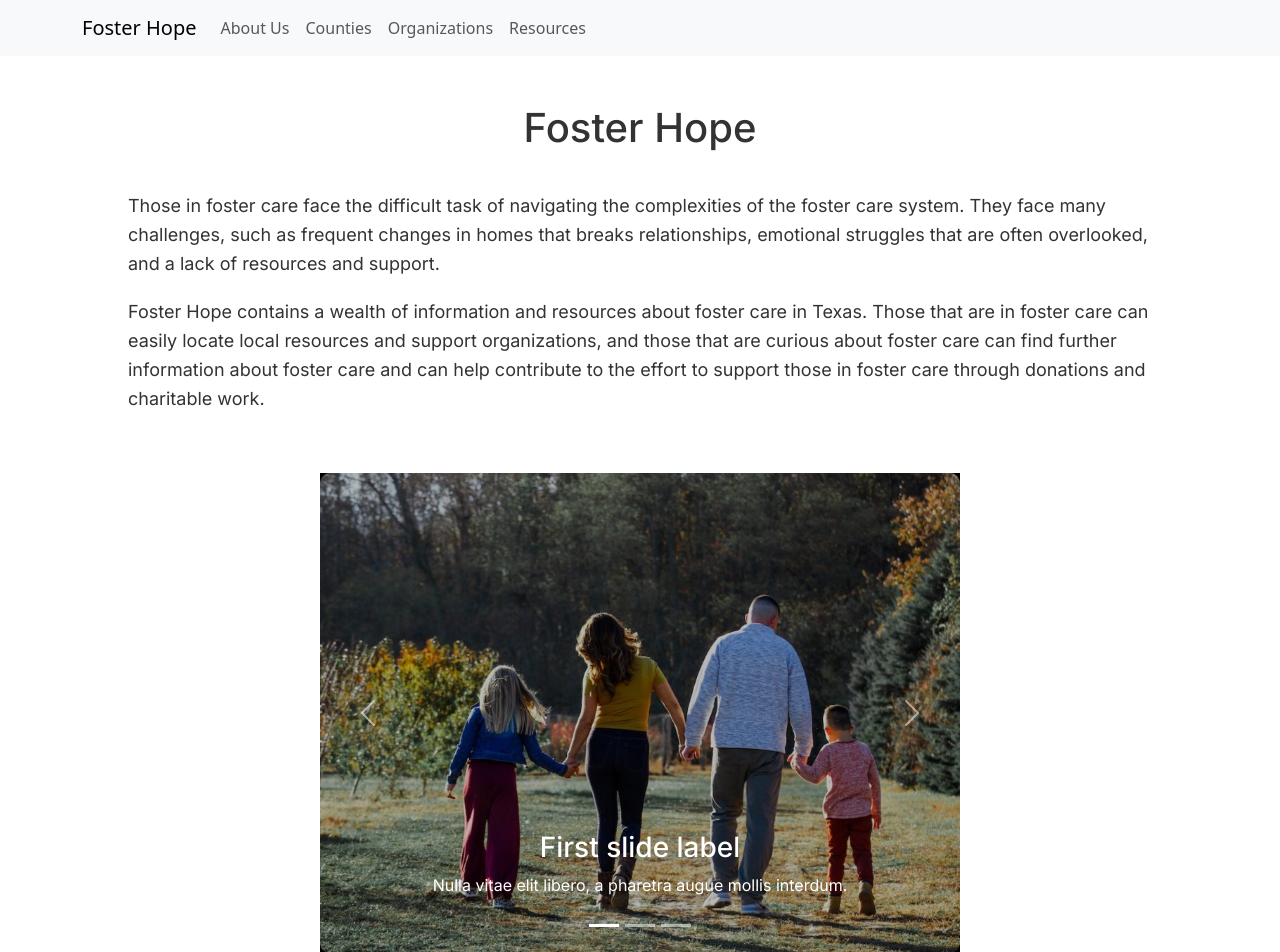
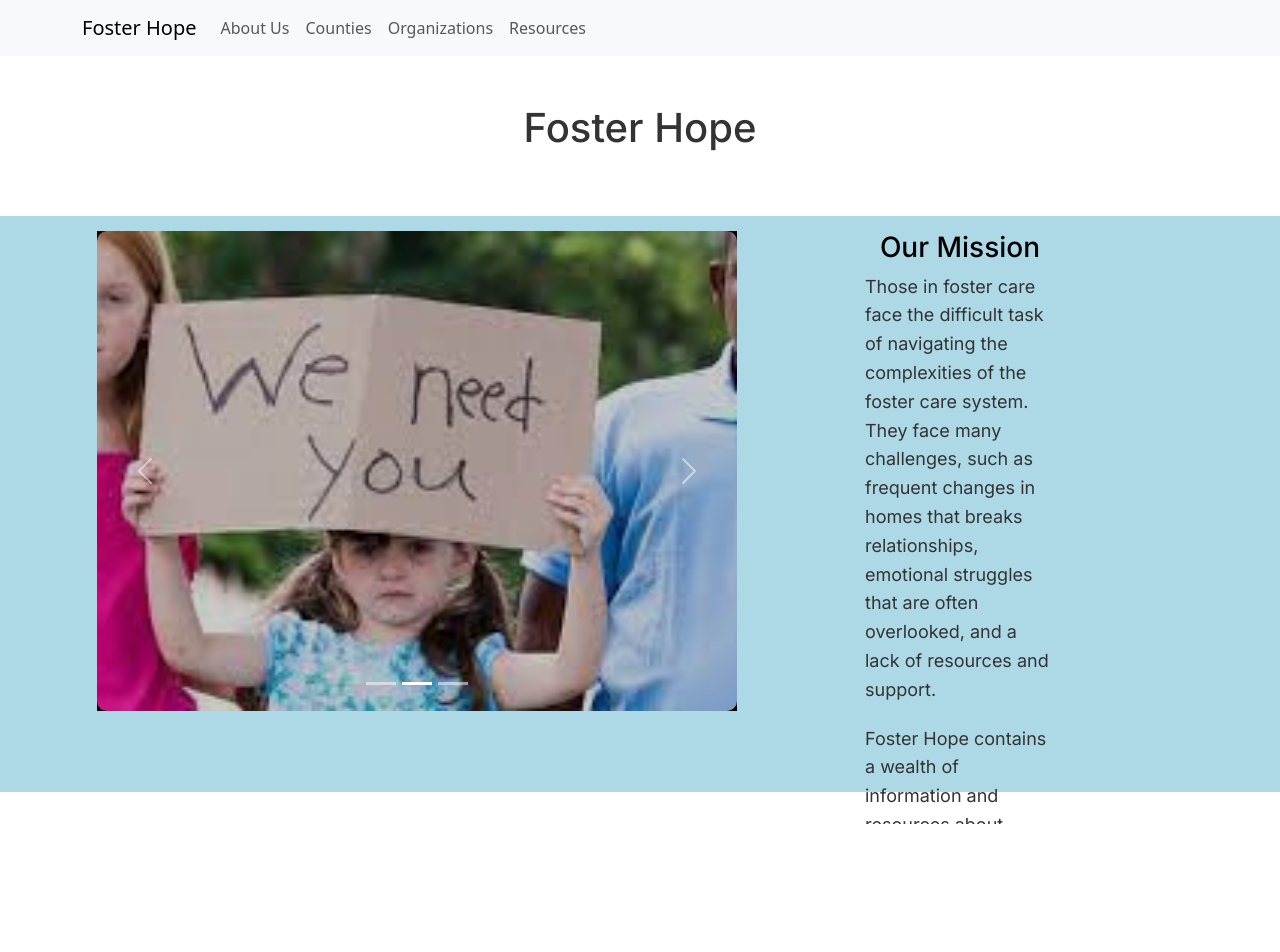
Before and after one commit to MaadhavK/foster-hope-2024, a Next.js app in the folder front-end/: page / in a window 1280 px wide. Shown: the top 952 px of the page. After the commit the page ends 824 px from the top, so only its background shows below. Built offline with nearby package versions, Linux system fonts and the light colour scheme.

Commit message:
Styled the splash page a bit

```diff
--- a/front-end/src/app/components/carousel.js
+++ b/front-end/src/app/components/carousel.js
@@ -9,12 +9,8 @@ function HomeCarousel() {
   ];
   const CarouselItems = (images) => {
     return images.map((img, idx) => (
-          <Carousel.Item key = {idx} interval={1000} style={{width:"100%", height:"30rem", background: "rgba(0,0,0.5)"}}>
+          <Carousel.Item key = {idx} interval={3000} style={{width:"100%", height:"30rem", background: "rgba(0,0,0.5)"}}>
             <Image src={img.src} fluid style={{objectFit: "cover", width:"100%", height:"100%", opacity: "0.8", borderRadius: "10px"}}/>
-            <Carousel.Caption>
-              <h3>First slide label</h3>
-              <p>Nulla vitae elit libero, a pharetra augue mollis interdum.</p>
-            </Carousel.Caption>
           </Carousel.Item>
 
       ));
--- a/front-end/src/app/page.js
+++ b/front-end/src/app/page.js
@@ -5,7 +5,7 @@ import NavBar from "./components/NavBar";
 import 'bootstrap/dist/css/bootstrap.min.css';
 import '../../../front-end/src/app/globals.css'
 import _default from "react-bootstrap/esm/Nav";
-import { Container } from "react-bootstrap";
+import { Container, Row, Col } from "react-bootstrap";
 import HomeCarousel from "./components/carousel";
 
 export default function Home() {
@@ -14,6 +14,16 @@ export default function Home() {
         <h1 className={styles.splashtitle}>
           Foster Hope
         </h1>
+
+        <br></br>
+        <section style={{width:"100vw", height: "45vw", backgroundColor:"lightblue"}} >
+            <Container style={{width:"100vw", height: "40vw", backgroundColor:"lightblue"}}>
+              <Container style={{display:"flex", justifyContent:"center", padding: "15px"}}>
+                <Col>
+                  <HomeCarousel></HomeCarousel>
+                </Col>
+                <Col>
+                  <h3 style={{display: "flex", justifyContent:"center", color:"black"}}>Our Mission</h3>
                   <p className={styles.splashdesc}>
                     Those in foster care face the difficult task of navigating the complexities of the foster care system. They face
                     many challenges, such as frequent changes in homes that breaks relationships, emotional struggles that are often overlooked,
@@ -24,11 +34,11 @@ export default function Home() {
                     locate local resources and support organizations, and those that are curious about foster care can find further information about
                     foster care and can help contribute to the effort to support those in foster care through donations and charitable work.
                   </p>
-        <br></br>
-        <Container style={{display:"flex", justifyContent:"center", padding: "15px"}}>
-          <HomeCarousel></HomeCarousel>
+                </Col>
               </Container>
-        <div className="rectangle" style={{width:"100vw", height: "2vw", backgroundColor:"darkgray", border: "1px solid gray"}}></div>
+            </Container>
+        </section>
+
       </main>
   );
 }
```
Lines whose indentation alone changed are shown as unchanged.
